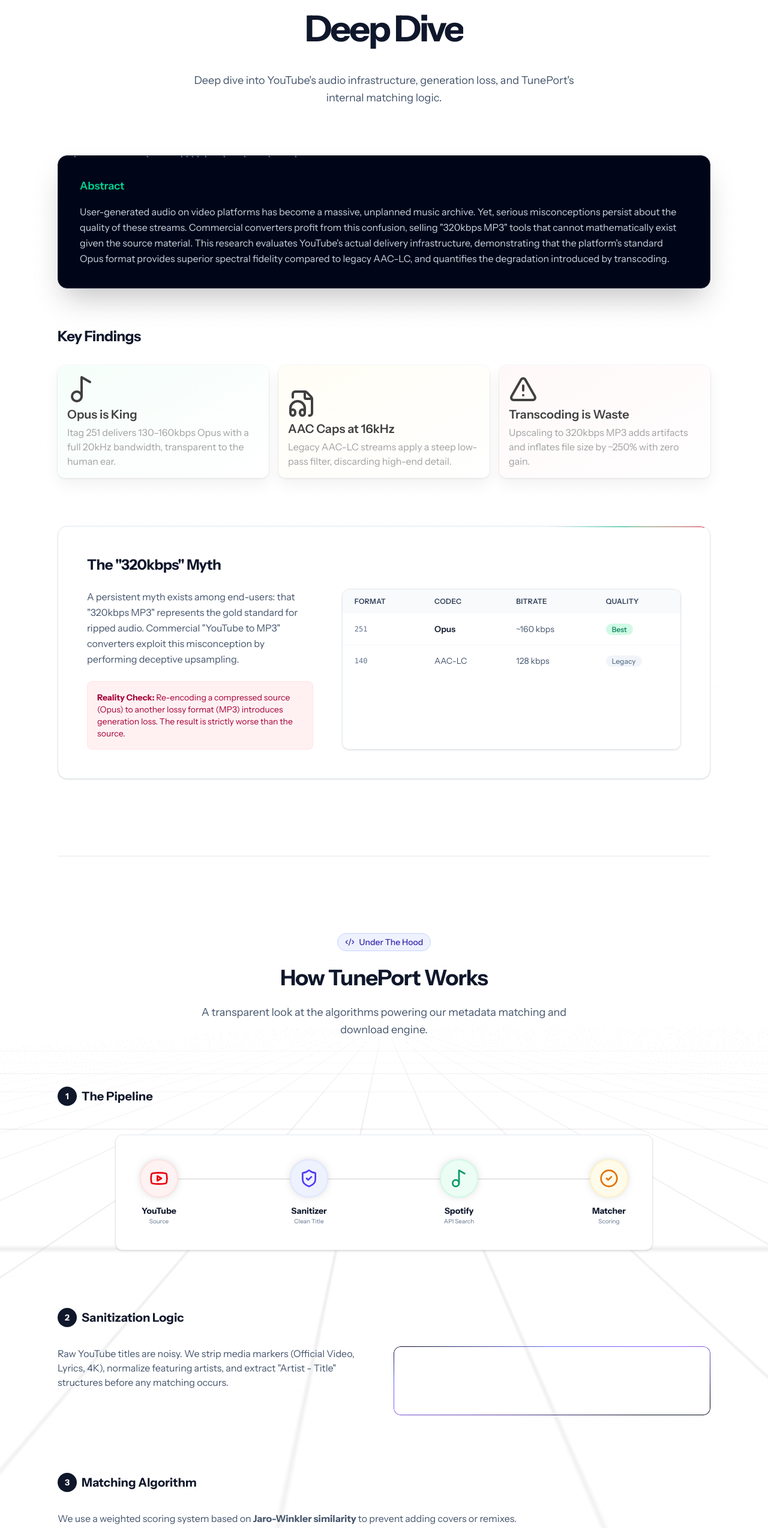
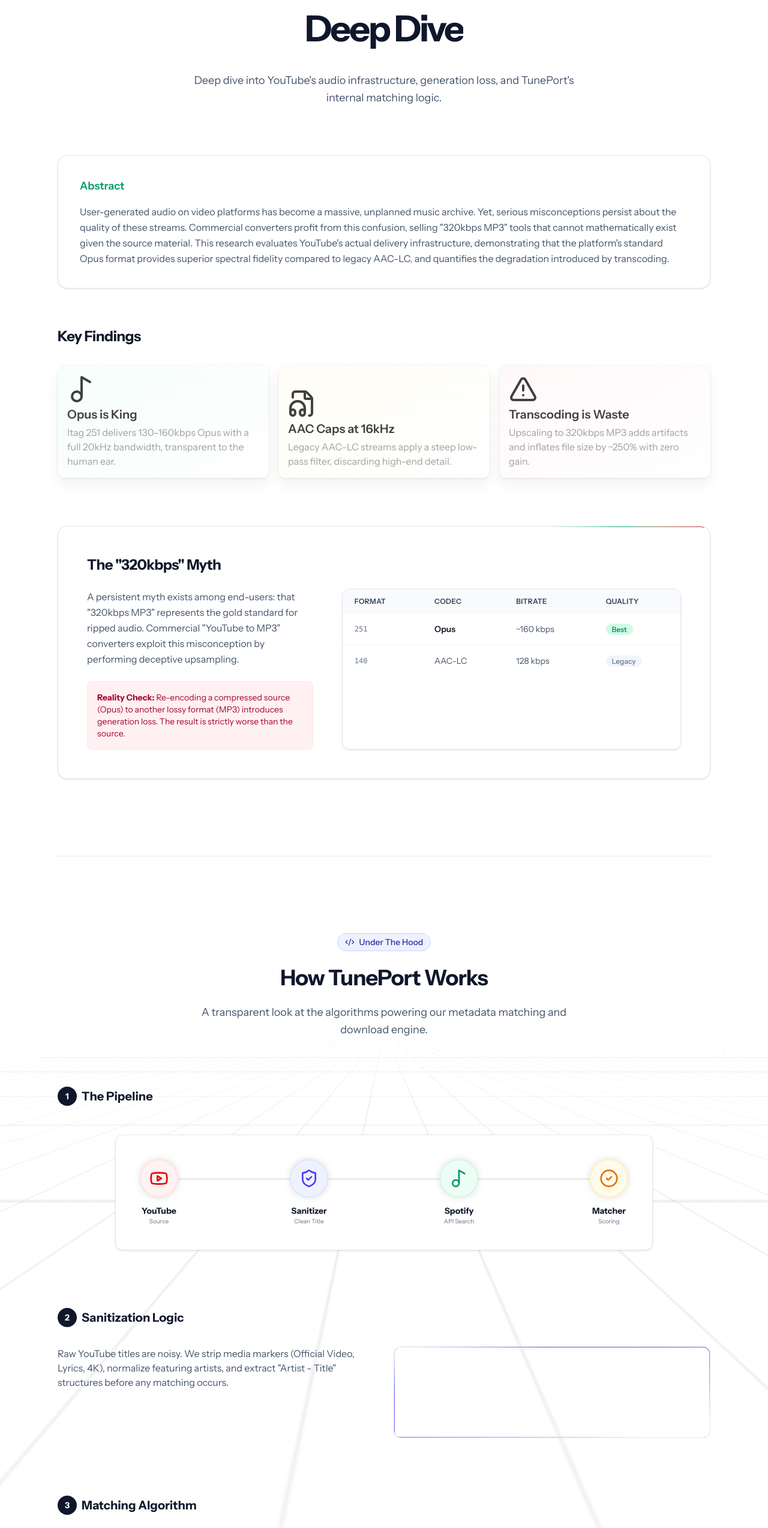
Before and after one commit to Microck/tuneport, a Next.js app in the folder website/: page /docs in a window 1280 px wide. Shown: the part 234-2782 px from the top of the page at 60% size. Built offline with nearby package versions, Linux system fonts and the light colour scheme.

Commit message:
docs: fix aesthetic issues in docs page

```diff
--- a/website/src/app/docs/page.tsx
+++ b/website/src/app/docs/page.tsx
@@ -64,11 +64,10 @@
 
         {/* --- Part 1: Audio Quality & Transcoding --- */}
 
-        <div className="relative mb-16 rounded-2xl bg-slate-950 p-1 backdrop-blur-sm overflow-hidden border border-slate-800 shadow-2xl">
-          <Meteors number={30} />
-          <div className="relative z-10 rounded-xl bg-slate-950/80 p-8">
-            <h3 className="mb-4 text-lg font-semibold text-emerald-400" data-animate="text" data-animate-variant="slide-up">Abstract</h3>
-            <p className="text-slate-300 leading-relaxed" data-animate="text" data-animate-variant="fade">
+        <div className="relative mb-16 rounded-2xl bg-white p-1 backdrop-blur-sm overflow-hidden border border-slate-200 shadow-sm">
+          <div className="relative z-10 rounded-xl bg-white/80 p-8">
+            <h3 className="mb-4 text-lg font-semibold text-emerald-600" data-animate="text" data-animate-variant="slide-up">Abstract</h3>
+            <p className="text-slate-600 leading-relaxed" data-animate="text" data-animate-variant="fade">
               User-generated audio on video platforms has become a massive, unplanned music archive. Yet, serious misconceptions persist about the quality of these streams. Commercial converters profit from this confusion, selling &quot;320kbps MP3&quot; tools that cannot mathematically exist given the source material. This research evaluates YouTube&apos;s actual delivery infrastructure, demonstrating that the platform&apos;s standard Opus format provides superior spectral fidelity compared to legacy AAC-LC, and quantifies the degradation introduced by transcoding.
             </p>
           </div>
@@ -194,16 +193,16 @@
               </p>
             </div>
 
-            <ShineBorder shineColor={["#6366f1", "#8b5cf6"]} className="relative overflow-hidden rounded-xl bg-slate-950 p-6 text-slate-50 shadow-xl">
+            <ShineBorder shineColor={["#6366f1", "#8b5cf6"]} className="relative overflow-hidden rounded-xl bg-white p-6 text-slate-900 shadow-sm border border-slate-200">
               <div className="font-mono text-sm space-y-4">
                 <div>
                   <div className="text-slate-500 mb-1 text-xs uppercase tracking-wider">Input</div>
-                  <div className="text-red-300">"The Weeknd - Blinding Lights (Official Audio) [HD]"</div>
+                  <div className="text-red-600 bg-red-50 p-2 rounded border border-red-100">"The Weeknd - Blinding Lights (Official Audio) [HD]"</div>
                 </div>
-                <div className="h-px bg-slate-800" />
+                <div className="h-px bg-slate-100" />
                 <div>
                   <div className="text-slate-500 mb-1 text-xs uppercase tracking-wider">Sanitized</div>
-                  <div className="text-emerald-300">"The Weeknd - Blinding Lights"</div>
+                  <div className="text-emerald-600 bg-emerald-50 p-2 rounded border border-emerald-100">"The Weeknd - Blinding Lights"</div>
                 </div>
               </div>
             </ShineBorder>
@@ -275,17 +274,17 @@
                 </div>
               </div>
 
-              <div className="bg-slate-900 rounded-xl p-5 font-mono text-xs text-slate-300 leading-relaxed shadow-inner">
-                <div className="flex gap-2 mb-2 border-b border-slate-800 pb-2">
+              <div className="bg-slate-50 border border-slate-200 rounded-xl p-5 font-mono text-xs text-slate-600 leading-relaxed shadow-sm">
+                <div className="flex gap-2 mb-2 border-b border-slate-200 pb-2">
                   <span className="text-red-400">●</span>
                   <span className="text-yellow-400">●</span>
                   <span className="text-green-400">●</span>
                 </div>
-                <span className="text-emerald-400">$</span> yt-dlp \<br/>
-                &nbsp;&nbsp;<span className="text-indigo-400">--extract-audio</span> \<br/>
-                &nbsp;&nbsp;<span className="text-indigo-400">--audio-format</span> best \<br/>
-                &nbsp;&nbsp;<span className="text-amber-400">--add-metadata</span> \<br/>
-                &nbsp;&nbsp;<span className="text-amber-400">--embed-thumbnail</span>
+                <span className="text-emerald-600">$</span> yt-dlp \<br/>
+                &nbsp;&nbsp;<span className="text-indigo-600">--extract-audio</span> \<br/>
+                &nbsp;&nbsp;<span className="text-indigo-600">--audio-format</span> best \<br/>
+                &nbsp;&nbsp;<span className="text-amber-600">--add-metadata</span> \<br/>
+                &nbsp;&nbsp;<span className="text-amber-600">--embed-thumbnail</span>
               </div>
             </div>
           </div>
```
